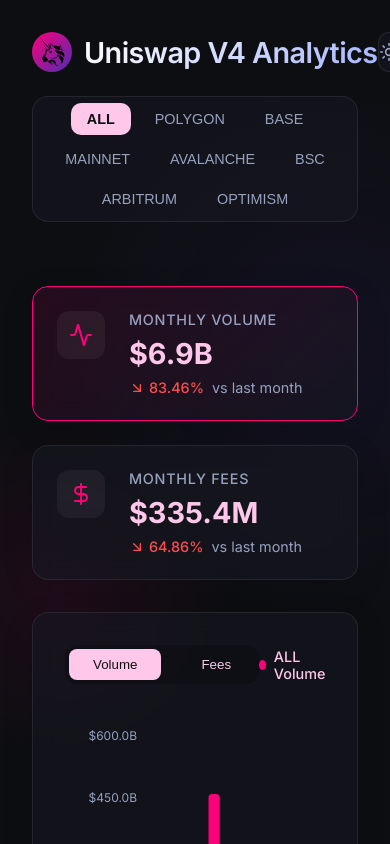
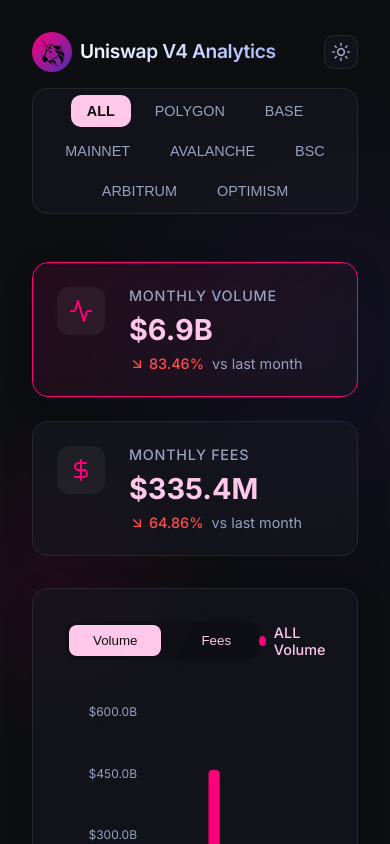
Before and after one commit to MarcLlopart/uniswap-trading-paths, a React (Vite) app: page / in a window 390 px wide. Shown: the top 844 px of the page. Built offline with nearby package versions, Linux system fonts and the light colour scheme.

Commit message:
Arrange mobile responsiveness

```diff
--- a/src/components/Dashboard/Dashboard.css
+++ b/src/components/Dashboard/Dashboard.css
@@ -5,13 +5,15 @@
     width: 100%;
 }
 
+/* ================= HEADER ================= */
+
 .dashboard-header {
     display: flex;
     flex-direction: column;
     justify-content: center;
     align-items: center;
-    margin-bottom: 2rem;
-    gap: 1.5rem;
+    margin-bottom: 1rem;
+    gap: 1rem;
 }
 
 .header-top {
@@ -27,6 +29,8 @@
     gap: 12px;
 }
 
+/* ================= THEME TOGGLE ================= */
+
 .theme-toggle {
     background: var(--card-bg);
     border: 1px solid var(--card-border);
@@ -39,12 +43,26 @@
     border-radius: 12px;
     cursor: pointer;
     transition: all 0.2s;
+    flex-shrink: 0;
 }
 
 .theme-toggle:hover {
     color: var(--text-primary);
     background: rgba(255, 255, 255, 0.1);
 }
+
+/* ================= TITLE ================= */
+
+h1 {
+    font-size: clamp(1.2rem, 4vw, 1.8rem);
+    text-align: center;
+    background: var(--h1-gradient);
+    -webkit-background-clip: text;
+    background-clip: text;
+    -webkit-text-fill-color: transparent;
+}
+
+/* ================= CHAIN SELECTOR ================= */
 
 .chain-selector {
     display: flex;
@@ -92,21 +110,7 @@
     justify-content: center;
 }
 
-@media (min-width: 768px) {
-    .dashboard-header {
-        flex-direction: column;
-    }
-}
-
-
-h1 {
-    font-size: 1.8rem;
-    white-space: nowrap;
-    background: var(--h1-gradient);
-    -webkit-background-clip: text;
-    background-clip: text;
-    -webkit-text-fill-color: transparent;
-}
+/* ================= KPI GRID ================= */
 
 .kpi-grid {
     display: grid;
@@ -131,7 +135,9 @@
 
 .kpi-card.active-card {
     border-color: var(--accent-primary);
-    background: linear-gradient(135deg, rgba(255, 0, 122, 0.1), rgba(22, 24, 33, 0.6));
+    background: linear-gradient(135deg,
+            rgba(255, 0, 122, 0.1),
+            rgba(22, 24, 33, 0.6));
 }
 
 .card-icon-wrapper {
@@ -160,10 +166,6 @@
     margin-bottom: 0.5rem;
 }
 
-.chart-header h2 {
-    color: var(--text-primary);
-}
-
 .card-delta {
     display: flex;
     align-items: center;
@@ -186,6 +188,8 @@
     margin-left: 4px;
 }
 
+/* ================= CHART SECTION ================= */
+
 .chart-section {
     padding: 2rem;
     min-height: 400px;
@@ -198,13 +202,16 @@
     margin-bottom: 2rem;
 }
 
+.chart-header h2 {
+    color: var(--text-primary);
+}
+
 .chart-tabs {
     display: flex;
     gap: 1rem;
     background: rgba(0, 0, 0, 0.2);
     padding: 4px;
     border-radius: 12px;
-
 }
 
 .chart-tab {
@@ -246,6 +253,8 @@
     background-color: var(--accent-secondary);
 }
 
+/* ================= STATES ================= */
+
 .loading,
 .error {
     display: flex;
@@ -267,3 +276,32 @@
     margin-top: 2rem;
     opacity: 0.7;
 }
+
+/* ================= RESPONSIVE ================= */
+
+@media (min-width: 768px) {
+    .dashboard-header {
+        flex-direction: column;
+    }
+}
+
+@media (max-width: 480px) {
+    .header-top {
+        gap: 0.5rem;
+    }
+
+    h1 {
+        white-space: normal;
+        line-height: 1.2;
+    }
+
+    .logo-area {
+        gap: 8px;
+    }
+
+    .theme-toggle {
+        width: 34px;
+        height: 34px;
+        border-radius: 10px;
+    }
+}
```
